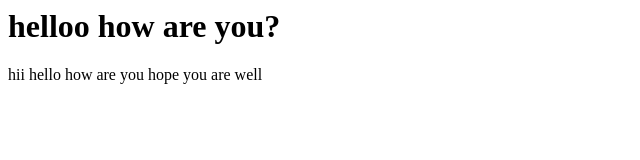
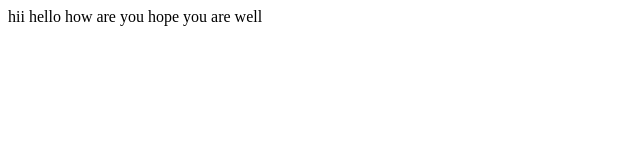
Before and after one commit to gurupriyan7/sample, a plain HTML site: page index.html in a window 1280 px wide. Shown: the whole page, without its empty margins (0-640 px from the left). Drawn offline with Linux system fonts and the light colour scheme.

Commit message:
forth commite

```diff
--- a/index.html
+++ b/index.html
@@ -1,2 +1,2 @@
-<h1>helloo how are you?</h1>
+
 <p>hii hello how are you hope you are well</p>
```
